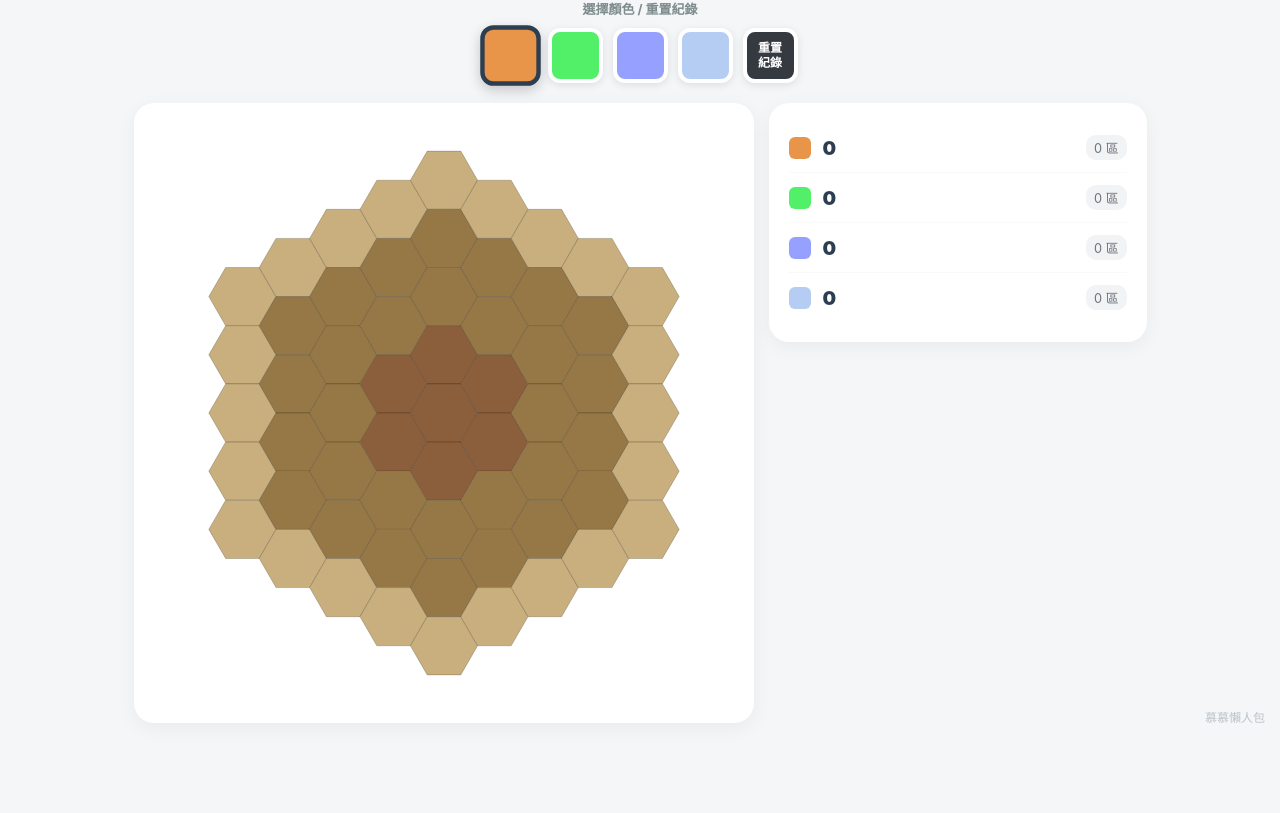
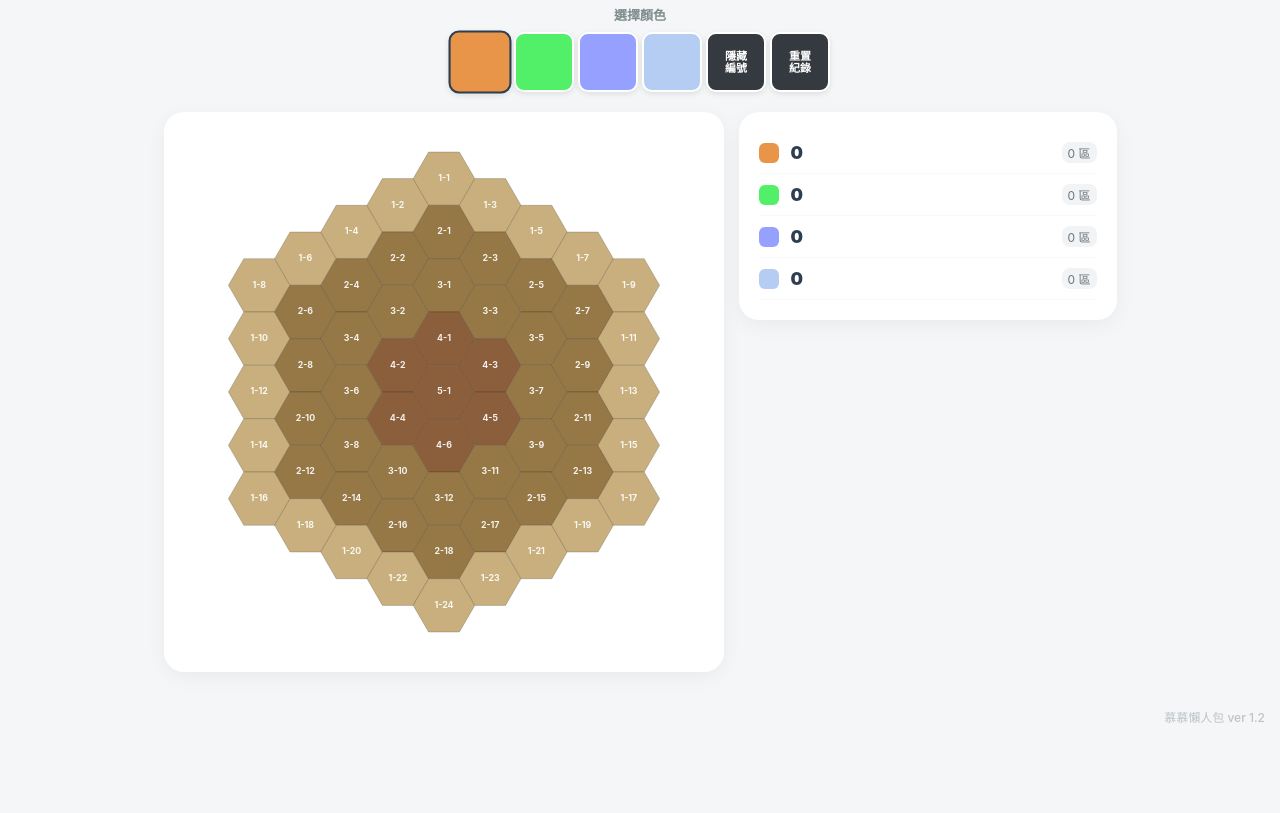
Before and after one commit to N-source-wx/S5_castle, a plain HTML site: page index.html in a window 1280 px wide. Shown: the part 65-878 px from the top of the page. After the commit the page ends 827 px from the top, so only its background shows below. Drawn offline with Linux system fonts and the light colour scheme.

Commit message:
Add files via upload
標題、UI按鈕：自動根據頁面寬度調整大小，不換行
新增ver版本
新增數字編號、顯示隱藏按鈕

```diff
--- a/index.html
+++ b/index.html
@@ -6,17 +6,13 @@
     <title>賽季攻城地圖&分數計算器</title>
     <style>
         :root {
-            /* 家族著色顏色 (RGB) */
             --orange: rgb(232, 149, 73);
             --green: rgb(82, 240, 104);
             --blue: rgb(150, 160, 255);
             --lightblue: rgb(181, 205, 243);
-
-            /* 指定底圖預設 RGB */
             --layer-0-1: rgb(140, 95, 60);
             --layer-2-3: rgb(150, 120, 70);
             --layer-4: rgb(200, 175, 125);
-
             --stroke: rgba(0, 0, 0, 0.2);
         }
 
@@ -34,16 +30,21 @@
             overflow-x: hidden;
         }
 
+        /* 標題自動縮放與禁止換列 */
         .page-title {
-            font-size: 20px;
+            width: 95%;
+            font-size: clamp(16px, 5.5vw, 24px);
             font-weight: 900;
             color: #2c3e50;
             margin: 15px 0 10px 0;
             text-align: center;
+            white-space: nowrap;
+            overflow: hidden;
         }
 
         .header {
-            width: 95%;
+            width: 100%;
+            max-width: 600px;
             margin-bottom: 20px;
             text-align: center;
         }
@@ -52,28 +53,31 @@
             font-size: 13px;
             font-weight: bold;
             color: #7f8c8d;
-            margin-bottom: 10px;
+            margin-bottom: 8px;
         }
 
-        /* 控制列布局 */
+        /* 6按鈕單列配置 */
         .controls-row {
             display: flex;
             justify-content: center;
             align-items: center;
-            gap: 10px;
-            flex-wrap: wrap;
+            gap: 4px;
+            flex-wrap: nowrap;
+            width: 98%;
+            margin: 0 auto;
         }
 
-        /* 統一所有按鈕的基礎樣式 */
         .control-item {
-            width: 55px;
-            height: 55px;
-            border-radius: 12px;
-            border: 4px solid #fff;
-            box-sizing: border-box; /* 確保邊框包含在寬高內 */
+            flex: 1 1 0%;
+            min-width: 0;
+            max-width: 60px;
+            aspect-ratio: 1 / 1;
+            border-radius: 10px;
+            border: 2px solid #fff;
+            box-sizing: border-box;
             cursor: pointer;
             transition: all 0.2s ease;
-            box-shadow: 0 2px 8px rgba(0,0,0,0.1);
+            box-shadow: 0 2px 6px rgba(0,0,0,0.1);
             display: flex;
             align-items: center;
             justify-content: center;
@@ -83,22 +87,26 @@
 
         .color-btn.active {
             border-color: #2c3e50;
-            transform: scale(1.1);
-            box-shadow: 0 4px 12px rgba(0,0,0,0.2);
+            transform: scale(1.05);
         }
 
-        /* 重置按鈕專屬外觀，但尺寸與 control-item 一致 */
-        .reset-btn {
-            background: #343a40;
+        .btn-text {
             color: white;
             font-weight: bold;
-            font-size: 12px;
-            line-height: 1.2;
+            font-size: clamp(9px, 2.2vw, 11px);
+            line-height: 1.1;
             text-align: center;
+            pointer-events: none;
+        }
+
+        /* 功能按鈕統一深灰色 */
+        .function-btn {
+            background: #343a40;
+            border: 2px solid #fff;
             outline: none;
         }
 
-        .reset-btn:active {
+        .function-btn:active {
             transform: scale(0.9);
             background: #000;
         }
@@ -114,9 +122,9 @@
 
         .map-section {
             background: #fff;
-            width: 90%;
-            max-width: 600px;
-            padding: 10px;
+            width: 95%;
+            max-width: 550px;
+            padding: 5px;
             border-radius: 20px;
             box-shadow: 0 5px 20px rgba(0,0,0,0.05);
             display: flex;
@@ -124,22 +132,22 @@
             touch-action: none;
         }
 
-        svg {
-            width: 100%;
-            height: auto;
-            touch-action: none;
-        }
+        svg { width: 100%; height: auto; touch-action: none; }
 
-        .hex {
-            stroke: var(--stroke);
-            stroke-width: 0.8;
-            cursor: pointer;
-            transition: fill 0.1s ease;
-        }
-
+        .hex { stroke: var(--stroke); stroke-width: 0.8; cursor: pointer; }
         .hex.l01 { fill: var(--layer-0-1); }
         .hex.l23 { fill: var(--layer-2-3); }
         .hex.l4 { fill: var(--layer-4); }
+
+        .hex-label {
+            fill: rgba(255, 255, 255, 0.9);
+            font-size: 8px;
+            font-weight: bold;
+            text-anchor: middle;
+            dominant-baseline: middle;
+            pointer-events: none;
+        }
+        .hex-label.hidden { display: none; }
 
         .score-section {
             width: 90%;
@@ -154,39 +162,14 @@
         .score-item {
             display: flex;
             align-items: center;
-            padding: 12px 0;
+            padding: 10px 0;
             border-bottom: 1px solid #f8f9fa;
         }
 
-        .score-item:last-child { border-bottom: none; }
-
-        .score-color-box {
-            width: 22px;
-            height: 22px;
-            border-radius: 6px;
-            margin-right: 12px;
-        }
-
-        .score-info {
-            flex-grow: 1;
-            display: flex;
-            justify-content: space-between;
-            align-items: center;
-        }
-
-        .total-score {
-            font-weight: 900;
-            font-size: 1.2rem;
-            color: #2c3e50;
-        }
-
-        .count-badge {
-            background: #f1f3f5;
-            padding: 3px 8px;
-            border-radius: 10px;
-            font-size: 0.8rem;
-            color: #6c757d;
-        }
+        .score-color-box { width: 20px; height: 20px; border-radius: 6px; margin-right: 12px; }
+        .score-info { flex-grow: 1; display: flex; justify-content: space-between; align-items: center; }
+        .total-score { font-weight: 900; font-size: 1.1rem; color: #2c3e50; }
+        .count-badge { background: #f1f3f5; padding: 2px 6px; border-radius: 8px; font-size: 0.75rem; color: #6c757d; }
 
         .footer-signature {
             position: fixed;
@@ -209,13 +192,14 @@
 <h1 class="page-title">賽季攻城地圖&分數計算器</h1>
 
 <div class="header">
-    <div class="picker-label">選擇顏色 / 重置紀錄</div>
+    <div class="picker-label">選擇顏色</div>
     <div class="controls-row">
         <div class="control-item color-btn active" style="background: var(--orange)" data-color="orange"></div>
         <div class="control-item color-btn" style="background: var(--green)" data-color="green"></div>
         <div class="control-item color-btn" style="background: var(--blue)" data-color="blue"></div>
         <div class="control-item color-btn" style="background: var(--lightblue)" data-color="lightblue"></div>
-        <button class="control-item reset-btn" onclick="resetMap()">重置<br>紀錄</button>
+        <button class="control-item function-btn" onclick="toggleLabels()"><span class="btn-text" id="toggleLabelBtn">隱藏<br>編號</span></button>
+        <button class="control-item function-btn" onclick="resetMap()"><span class="btn-text">重置<br>紀錄</span></button>
     </div>
 </div>
 
@@ -223,15 +207,21 @@
     <div class="map-section">
         <svg id="hexMap" viewBox="0 0 500 500"></svg>
     </div>
-
-    <div class="score-section">
-        <div id="statsBoard"></div>
-    </div>
+    <div class="score-section"><div id="statsBoard"></div></div>
 </div>
 
-<div class="footer-signature">慕慕懶人包</div>
+<div class="footer-signature">慕慕懶人包 ver 1.2</div>
 
 <script>
+    const labelMap = {
+        1:"1-8", 2:"1-10", 3:"1-12", 4:"1-14", 5:"1-16", 6:"1-6", 7:"2-6", 8:"2-8", 9:"2-10", 10:"2-12",
+        11:"1-18", 12:"1-4", 13:"2-4", 14:"3-4", 15:"3-6", 16:"3-8", 17:"2-14", 18:"1-20", 19:"1-2", 20:"2-2",
+        21:"3-2", 22:"4-2", 23:"4-4", 24:"3-10", 25:"2-16", 26:"1-22", 27:"1-1", 28:"2-1", 29:"3-1", 30:"4-1",
+        31:"5-1", 32:"4-6", 33:"3-12", 34:"2-18", 35:"1-24", 36:"1-3", 37:"2-3", 38:"3-3", 39:"4-3", 40:"4-5",
+        41:"3-11", 42:"2-17", 43:"1-23", 44:"1-5", 45:"2-5", 46:"3-5", 47:"3-7", 48:"3-9", 49:"2-15", 50:"1-21",
+        51:"1-7", 52:"2-7", 53:"2-9", 54:"2-11", 55:"2-13", 56:"1-19", 57:"1-9", 58:"1-11", 59:"1-13", 60:"1-15", 61:"1-17"
+    };
+
     const config = {
         size: 28,
         mapSize: 4,
@@ -250,6 +240,7 @@
     let isDrawing = false;
     let mode = 'paint';
     let hexData = [];
+    let showLabels = true;
 
     function init() {
         const svg = document.getElementById('hexMap');
@@ -264,6 +255,7 @@
             });
         });
 
+        let counter = 1;
         for (let q = -config.mapSize; q <= config.mapSize; q++) {
             const r1 = Math.max(-config.mapSize, -q - config.mapSize);
             const r2 = Math.min(config.mapSize, -q + config.mapSize);
@@ -274,11 +266,13 @@
                 const y = 250 + config.size * (Math.sqrt(3)/2 * q + Math.sqrt(3) * r);
 
                 const id = `hex-${q}-${r}`;
+                const customLabel = labelMap[counter] || "";
                 const savedOwner = parsedData ? parsedData[id] : 'white';
 
                 const hex = { id, distance, owner: savedOwner };
                 hexData.push(hex);
 
+                const g = document.createElementNS("http://www.w3.org/2000/svg", "g");
                 const polygon = document.createElementNS("http://www.w3.org/2000/svg", "polygon");
                 polygon.setAttribute("id", hex.id);
                 polygon.setAttribute("points", getHexPoints(x, y, config.size));
@@ -291,14 +285,20 @@
                 polygon.setAttribute("class", layerClass);
                 updateHexFill(polygon, hex.owner);
 
+                const text = document.createElementNS("http://www.w3.org/2000/svg", "text");
+                text.setAttribute("x", x);
+                text.setAttribute("y", y);
+                text.setAttribute("class", "hex-label");
+                text.textContent = customLabel;
+
                 polygon.addEventListener('mousedown', () => handleStart(hex));
                 polygon.addEventListener('mouseenter', () => handleMove(hex));
-                polygon.addEventListener('touchstart', (e) => {
-                    e.preventDefault();
-                    handleStart(hex);
-                }, {passive: false});
+                polygon.addEventListener('touchstart', (e) => { e.preventDefault(); handleStart(hex); }, {passive: false});
 
-                svg.appendChild(polygon);
+                g.appendChild(polygon);
+                g.appendChild(text);
+                svg.appendChild(g);
+                counter++;
             }
         }
 
@@ -316,6 +316,14 @@
         window.addEventListener('touchend', () => { isDrawing = false; saveToLocalStorage(); });
 
         updateStats();
+    }
+
+    function toggleLabels() {
+        showLabels = !showLabels;
+        const labels = document.querySelectorAll('.hex-label');
+        const btnText = document.getElementById('toggleLabelBtn');
+        labels.forEach(l => l.classList.toggle('hidden', !showLabels));
+        btnText.innerHTML = showLabels ? "隱藏<br>編號" : "顯示<br>編號";
     }
 
     function updateHexFill(element, owner) {
```
